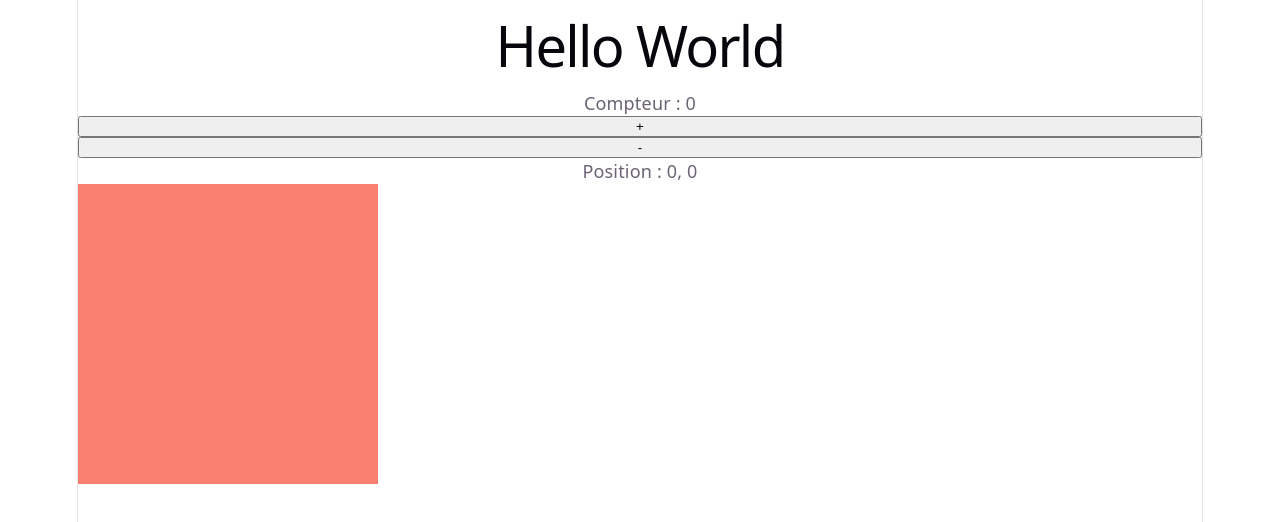
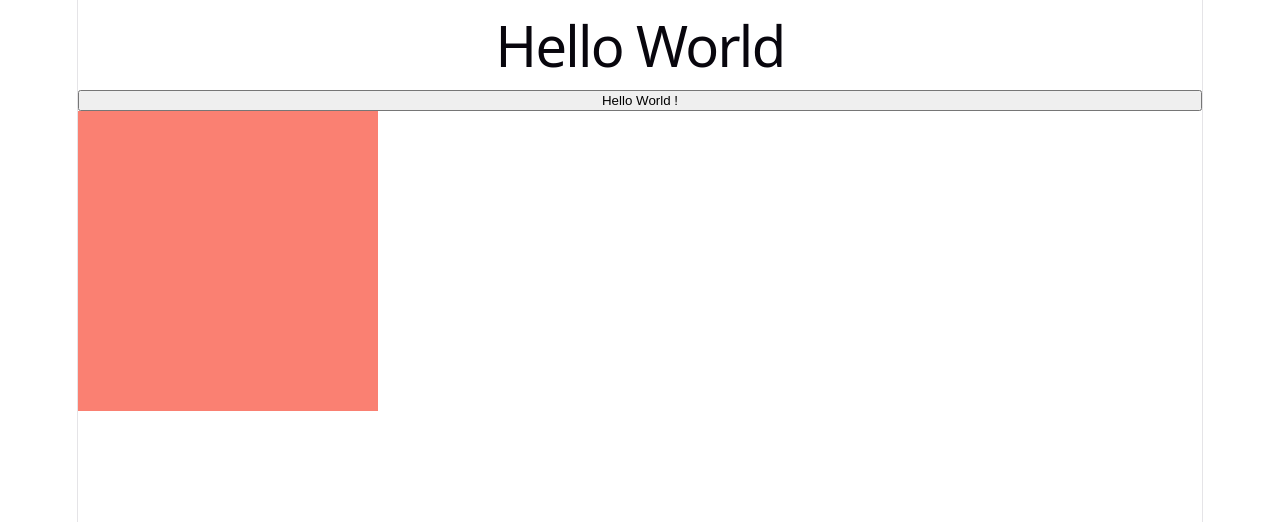
Before and after one commit to selkniezpandora/tuto-vue, a Vue app: page / in a window 1280 px wide. Shown: the top 522 px of the page. Built offline with nearby package versions, Linux system fonts and the light colour scheme.

Commit message:
refactor MyComponent.vue to remove unused methods and data properties, and add helloWorld method with updated template

```diff
--- a/src/components/MyComponent.vue
+++ b/src/components/MyComponent.vue
@@ -10,18 +10,9 @@ export default {
     };
   },
   methods: {
-    add(){
-      this.counter++;
+    helloWorld(){
+      console.log("Hello World");
     },
-
-    less(){
-      this.counter--;
-    },
-    position(e: { clientX: number; clientY: number; }){
-      this.x = e.clientX;
-      this.y = e.clientY;
-    }
-
   },
 
 };
@@ -29,13 +20,8 @@ export default {
 </script>
 
 <template>
-
-  <p>Compteur : {{counter}} </p>
-  <button @click="add">+</button>
-  <button @click="less">-</button>
-
-  <p>Position : {{ x }}, {{ y }}</p>
-  <div class="box" @mousemove="position"></div>
+  <button @click="helloWorld">Hello World !</button>
+  <div @:click.once="helloWorld" class="box"></div>
 </template>
 
 <style scoped>
```
